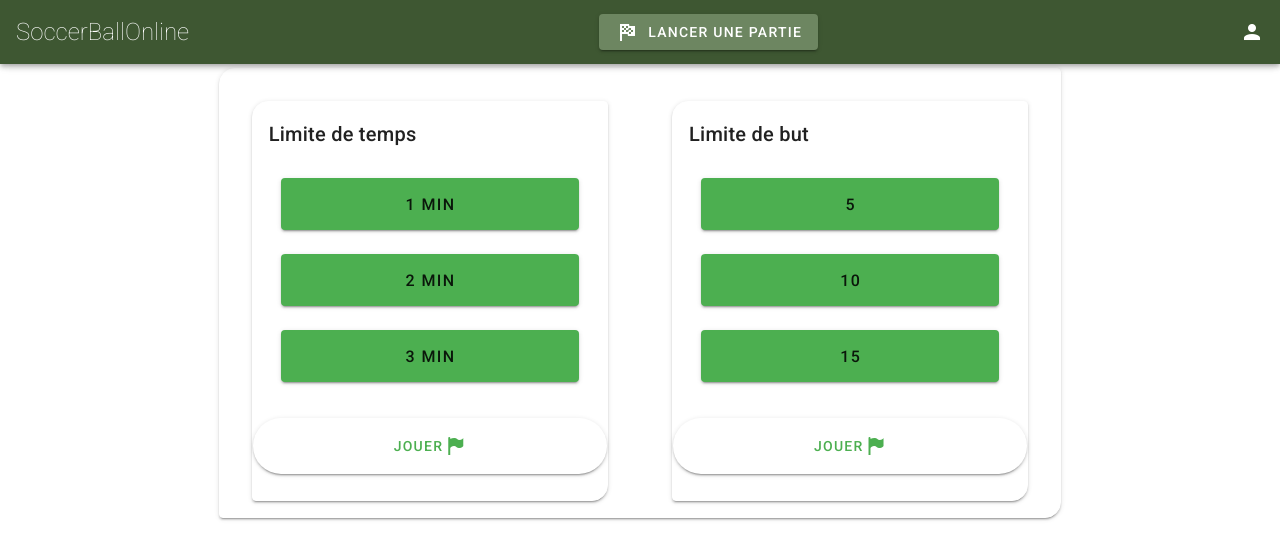
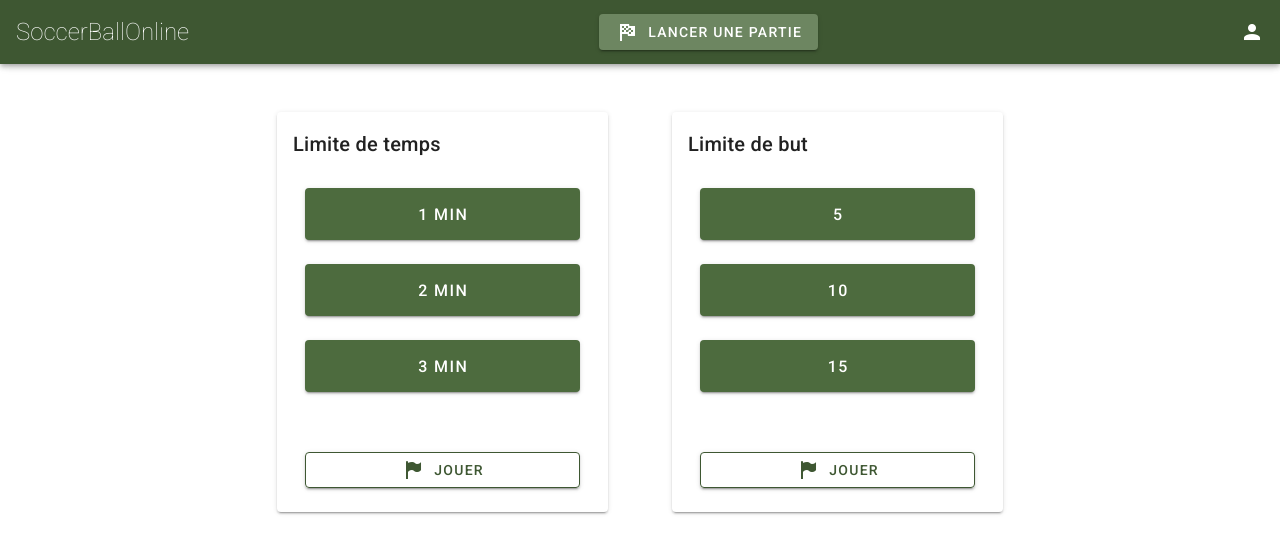
Before and after one commit to stan1712/SoccerBallOnline, a Vue app: page /lobby in a window 1280 px wide. Shown: the top 560 px of the page. Built offline with nearby package versions, Linux system fonts and the light colour scheme; no server answers; sample sign-in values are in the browser's storage.

Commit message:
🌈 style・Suppression des shaped et remodelisation des boutons sur le lobby

```diff
--- a/src/views/Lobby.vue
+++ b/src/views/Lobby.vue
@@ -1,22 +1,12 @@
 <template>
   <div>
-    <v-row>
-      <v-card
-        class="col-8 offset-2"
-        color="white"
-        height="450"
-        outlined
-        shaped
-        elevation="2"
-      >
+    <v-container>
         <v-row>
-          <v-col cols="12" sm="6">
+          <v-col cols="12" sm="4" offset-sm="2">
             <v-card
               class="ma-5"
               color="white"
               height="400"
-              outlined
-              shaped
               elevation="2"
             >
               <v-card-title> Limite de temps </v-card-title>
@@ -24,7 +14,7 @@
                 <v-btn
                   depressed
                   class="my-3 mx-7"
-                  color="green"
+                  color="secondary"
                   elevation="2"
                   x-large
                 >
@@ -33,7 +23,7 @@
                 <v-btn
                   depressed
                   class="my-3 mx-7"
-                  color="green"
+                  color="secondary"
                   elevation="2"
                   x-large
                 >
@@ -42,7 +32,7 @@
                 <v-btn
                   depressed
                   class="my-3 mx-7"
-                  color="green"
+                  color="secondary"
                   elevation="2"
                   x-large
                 >
@@ -50,29 +40,20 @@
                 </v-btn>
               </div>
 
-              <v-btn
-                block
-                depressed
-                elevation="2"
-                fab
-                icon
-                raised
-                rounded
-                color="green"
-              >
-                Jouer
-                <v-icon>mdi-flag-variant </v-icon>
-              </v-btn>
+              <div class="mx-7 mt-12">
+                <v-btn block elevation="2" outlined color="primary">
+                  <v-icon class="mr-2">mdi-flag-variant</v-icon>
+                  Jouer
+                </v-btn>
+              </div>
             </v-card>
           </v-col>
 
-          <v-col cols="12" sm="6">
+          <v-col cols="12" sm="4">
             <v-card
               class="ma-5"
               color="white"
               height="400"
-              outlined
-              shaped
               elevation="2"
             >
               <v-card-title> Limite de but </v-card-title>
@@ -82,7 +63,7 @@
                   depressed
                   class="my-3 mx-7"
                   elevation="2"
-                  color="green"
+                  color="secondary"
                   x-large
                 >
                   5</v-btn
@@ -91,7 +72,7 @@
                   depressed
                   class="my-3 mx-7"
                   elevation="2"
-                  color="green"
+                  color="secondary"
                   x-large
                 >
                   10
@@ -100,32 +81,28 @@
                   depressed
                   class="my-3 mx-7"
                   elevation="2"
-                  color="green"
+                  color="secondary"
                   x-large
                 >
                   15</v-btn
                 >
               </div>
 
-              <div class="d-flex align-end">
+              <div class="mx-7 mt-12">
                 <v-btn
                   block
                   elevation="2"
-                  fab
-                  icon
-                  raised
-                  rounded
-                  color="green"
+                  outlined
+                  color="primary"
                 >
+                  <v-icon class="mr-2">mdi-flag-variant</v-icon>
                   Jouer
-                  <v-icon>mdi-flag-variant </v-icon>
                 </v-btn>
               </div>
             </v-card>
           </v-col>
         </v-row>
-      </v-card>
-    </v-row>
+    </v-container>
   </div>
 </template>
 
```
